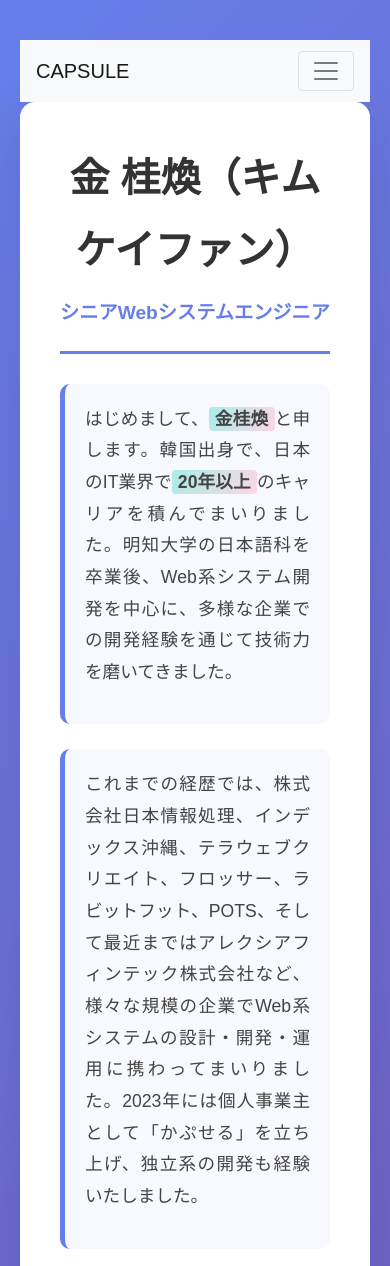
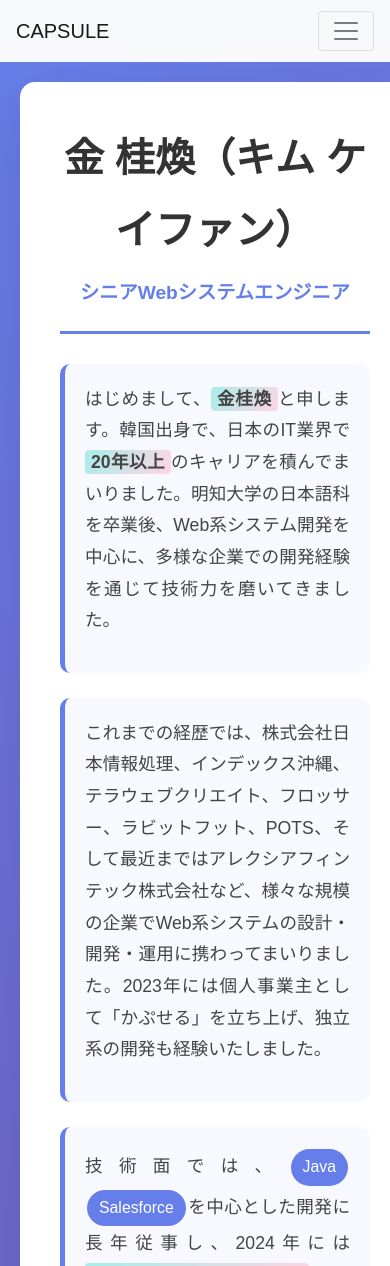
Before and after one commit to todosawa/capsule, a Flask app: page /about_me in a window 390 px wide. Shown: the top 1266 px of the page. Run offline with Flask 2, Linux system fonts and the light colour scheme; some libraries are stand-ins or nearby versions.

Commit message:
Adjust about_me.html container width to match other pages

```diff
--- a/templates/about_me.html
+++ b/templates/about_me.html
@@ -10,18 +10,25 @@
         body {
             font-family: 'Hiragino Sans', 'Yu Gothic', sans-serif;
             line-height: 1.8;
-            max-width: 800px;
-            margin: 0 auto;
-            padding: 40px 20px;
+            margin: 0;
+            padding: 0;
             background: linear-gradient(135deg, #667eea 0%, #764ba2 100%);
             min-height: 100vh;
         }
 
         .container {
+            max-width: 1140px;
+            margin: 40px auto;
+            padding: 40px;
             background: white;
-            padding: 40px;
             border-radius: 15px;
             box-shadow: 0 20px 60px rgba(0,0,0,0.1);
+        }
+
+        @media (max-width: 1200px) {
+            .container {
+                margin: 20px;
+            }
         }
 
         .header {
```
